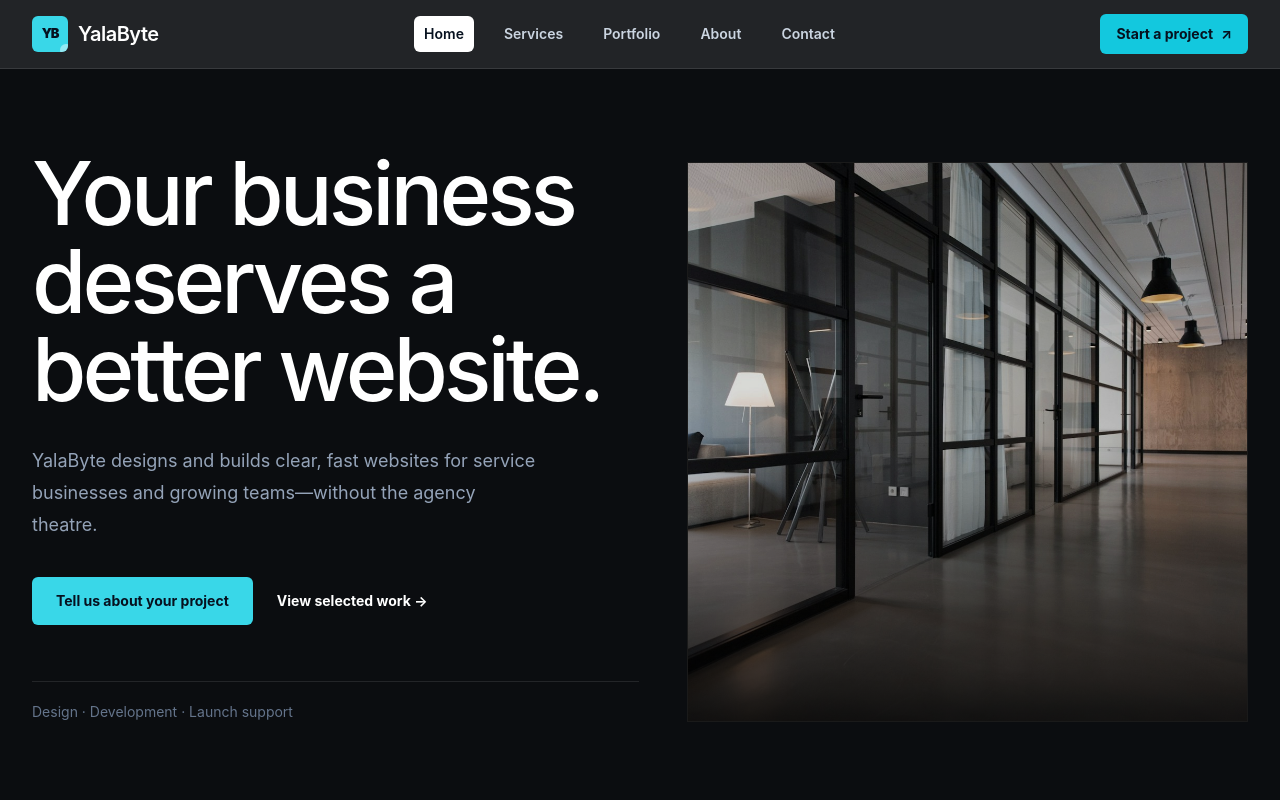
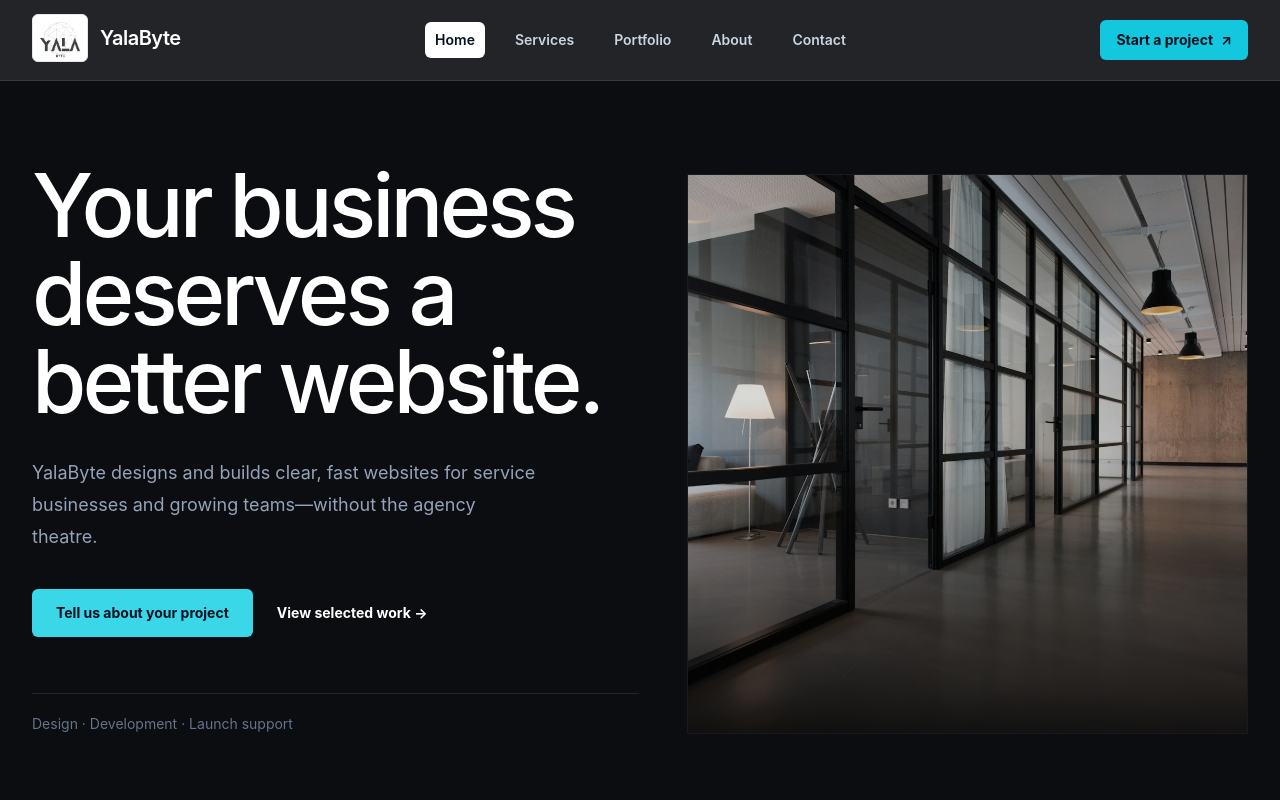
Before and after one commit to SalinBajra/yalabytee, a React (Vite) app in the folder frontend/: page / in a window 1280 px wide. Shown: the top 800 px of the page. Built offline with nearby package versions, Linux system fonts and the light colour scheme.

Commit message:
logo update

```diff
--- a/frontend/src/components/BrandLogo.jsx
+++ b/frontend/src/components/BrandLogo.jsx
@@ -2,10 +2,13 @@ export default function BrandLogo({ variant = 'dark' }) {
   const isDark = variant === 'dark';
 
   return (
-    <span className="inline-flex items-center gap-2.5" aria-label="YalaByte">
-      <span className="relative grid h-9 w-9 place-items-center overflow-hidden rounded-md bg-cyanbrand-400 text-[13px] font-black tracking-[-0.08em] text-navy-950" aria-hidden="true">
-        YB
-        <span className="absolute -bottom-1 -right-1 h-3 w-3 rounded-full bg-white/45" />
+    <span className="inline-flex items-center gap-3" aria-label="YalaByte">
+      <span className="grid h-12 w-14 place-items-center overflow-hidden rounded-md border border-slate-200 bg-white p-1" aria-hidden="true">
+        <img
+          src="/images/yalabyte-logo-cropped.png"
+          alt=""
+          className="h-full w-full object-contain"
+        />
       </span>
       <span className={`text-xl font-semibold tracking-[-0.025em] ${isDark ? 'text-white' : 'text-navy-950'}`}>YalaByte</span>
     </span>
```
